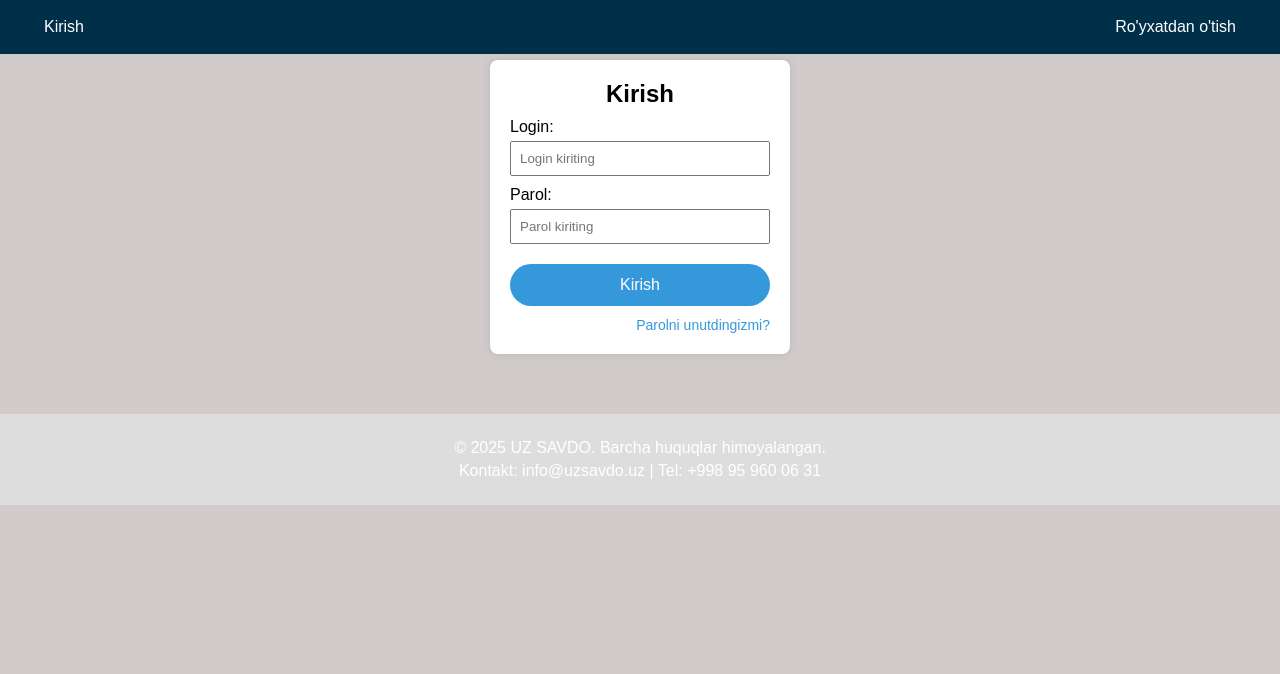
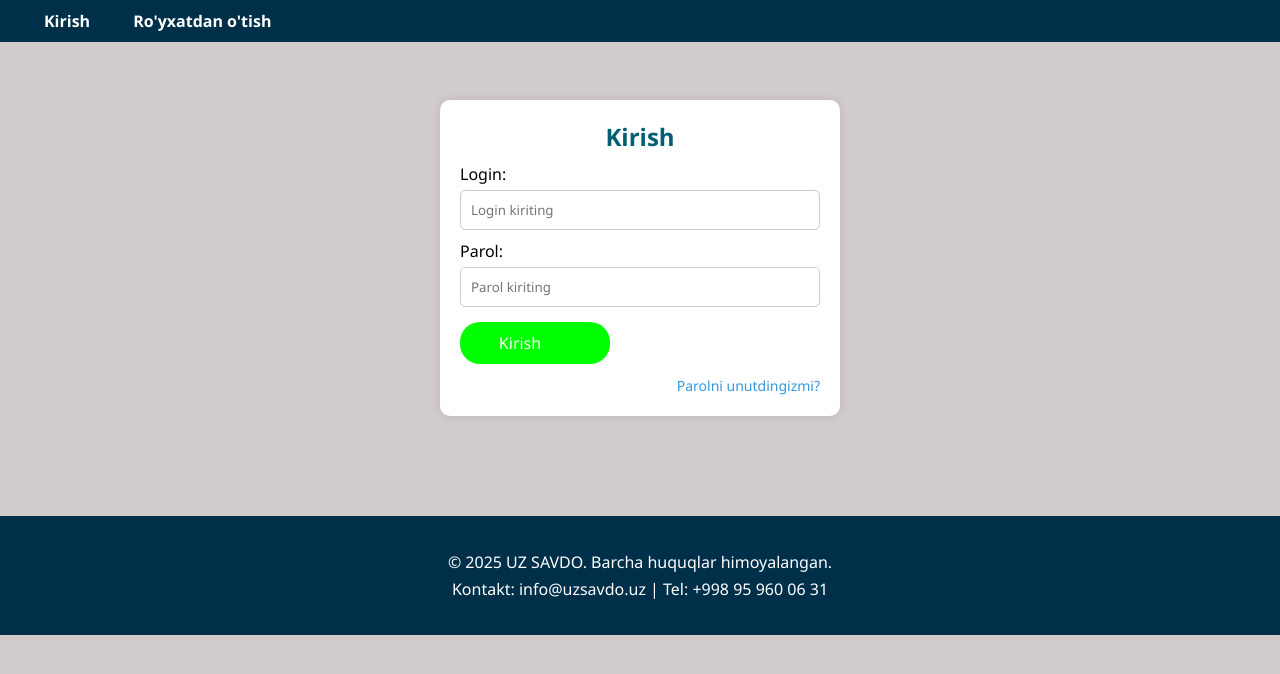
Before and after one commit to bexr1uz/Marketing-uz-, a plain HTML site: page n.html in a window 1280 px wide. Drawn offline with Linux system fonts and the light colour scheme.

Commit message:
Add files via upload

```diff
--- a/n.html
+++ b/n.html
@@ -7,23 +7,26 @@
 </head>
 <body>
 
-  <div class="navbar">
-    <a href="n.html">Kirish</a>
-    <a href="c.html">Ro'yxatdan o'tish</a>
+<div class="navbar" style="float: right; width: 100%;">
+    <ul class="right-menu">
+      <li><a href="n.html">Kirish</a></li>
+      <li><a href="c.html">Ro'yxatdan o'tish</a></li>
+    </ul>
   </div>
 
   <div class="olim">
     <h2>Kirish</h2>
+
     <label>Login:</label>
     <input type="text" placeholder="Login kiriting">
 
     <label>Parol:</label>
     <input type="password" placeholder="Parol kiriting">
 
-    <div class="olim1">
-      <input type="checkbox" id="login-btn">
-      <label for="login-btn" class="olim2"></label>
-    </div>
+      <button class="animationbtn">
+        <span class="Sumbit-text">Kirish</span>
+        <span class="check-icon">✔️</span>
+      </button>
 
     <div class="forgot">
       <a href="w.html">Parolni unutdingizmi?</a>
--- a/style.css
+++ b/style.css
@@ -2,39 +2,68 @@
   margin: 0;
   padding: 0;
   box-sizing: border-box;
-  font-family: sans-serif;
+  font-family: 'Segoe UI', sans-serif;
 }
+
+body {
+  margin: 0;
+  background-color: #d1cbcb;
+}
+
 .top-banner img {
   width: 100%;
   height: auto;
   object-fit: cover;
 }
+
 .welcome {
   text-align: center;
   padding: 20px;
 }
+
 .navbar {
-  background-color: #001f2b;
+  position: fixed;
+  top: 0;
+  width: 100%;
+  z-index: 1000;
   display: flex;
   justify-content: space-between;
   align-items: center;
-  padding: 10px 20px;
+  background-color: #003049;
+  padding: 10px 30px;
+  color: white;
 }
+
+.logo {
+  width: 60px;
+  height: 60px;
+  border-radius: 50%;
+  object-fit: cover;
+}
+
 .navbar ul {
   list-style: none;
   display: flex;
   gap: 15px;
   position: relative;
+  margin: 0;
+  padding: 0;
 }
-.navbar a {
+
+.navbar ul li a {
   color: white;
   text-decoration: none;
+  font-weight: bold;
+  transition: color 0.3s ease;
   padding: 8px 14px;
   border-radius: 5px;
 }
-.navbar a:hover {
+
+.navbar ul li a:hover {
   background-color: #005f73;
+  color: #ffcc00;
 }
+
 .left-menu li.dropdown ul.dropdown-menu {
   display: none;
   position: absolute;
@@ -46,21 +75,26 @@
   z-index: 1001;
   list-style: none;
 }
+
+.left-menu li.dropdown:hover > ul.dropdown-menu {
+  display: block;
+}
+
 .left-menu li.dropdown ul.dropdown-menu li {
   padding: 8px 20px;
 }
-.left-menu li.dropdown:hover > ul.dropdown-menu {
-  display: block;
-}
+
 .left-menu li.dropdown ul.dropdown-menu li a {
   color: white;
   display: block;
   text-decoration: none;
 }
+
 .left-menu li.dropdown ul.dropdown-menu li a:hover {
   background-color: #005f73;
   color: #ffcc00;
 }
+
 .categories {
   display: flex;
   justify-content: center;
@@ -68,6 +102,7 @@
   margin: 30px 0;
   flex-wrap: wrap;
 }
+
 .category {
   background: white;
   border-radius: 10px;
@@ -76,41 +111,47 @@
   padding: 15px;
   width: 200px;
 }
+
 .category img {
   width: 100%;
   height: 120px;
   object-fit: cover;
   border-radius: 8px;
 }
-.auth {
+
+.auth, .olim {
   max-width: 400px;
-  margin: 30px auto;
+  margin: 100px auto;
   background: #fff;
   padding: 20px;
   box-shadow: 0 0 10px rgba(0,0,0,0.1);
   border-radius: 10px;
+}
 
-}
-.auth h2 {
+.auth h2, .olim h2 {
   text-align: center;
   color: #005f73;
 }
-.auth label {
+
+.auth label, .olim label {
   display: block;
   margin-top: 10px;
 }
-.auth input {
+
+.auth input, .olim input[type="text"], .olim input[type="password"] {
   width: 100%;
   padding: 10px;
   margin-top: 5px;
   border: 1px solid #ccc;
   border-radius: 5px;
 }
+
 .auth img {
   width: 20px;
   margin-right: 5px;
   vertical-align: middle;
 }
+
 .auth button {
   width: 100%;
   background: #005f73;
@@ -121,113 +162,9 @@
   border-radius: 5px;
   cursor: pointer;
 }
+
 .auth .register {
   background: #0a9396;
-}
-body {
-  margin: 0;
-  font-family: 'Segoe UI', sans-serif;
-  background-color: #d1cbcb;
-}
-.navbar {
-  position: fixed;
-  top: 0;
-  width: 100%;
-  z-index: 1000;
-  display: flex;
-  align-items: center;
-  justify-content: space-between;
-  background-color: #003049;
-  padding: 10px 30px;
-  color: white;
-}
-.logo {
-  width: 60px;
-  height: 60px;
-  border-radius: 50%;
-  object-fit: cover;
-}
-.right-menu {
-  display: flex;
-  list-style: none;
-  gap: 20px;
-  margin: 0;
-  padding: 0;
-}
-.navbar ul li a {
-  color: white;
-  text-decoration: none;
-  font-weight: bold;
-  transition: color 0.3s ease;
-}
-.navbar ul li a:hover {
-  color: #ffcc00;
-}
-.content {
-  padding-top: 200px;
-  text-align: center;
-  padding-bottom: 100px;
-}
-.footer {
-  background-color: #003049;
-  color: white;
-  padding: 30px 20px;
-  text-align: center;
-}
-.footer p {
-  margin: 5px 0;
-}
-.footer a {
-  color: #ffcc00;
-  text-decoration: none;
-}
-.footer a:hover {
-  text-decoration: underline;
-}
-.m{
-  padding-top: 100px;
-}
-.card{
-  padding-top: 100px;
-  padding-bottom: 100px;
-  text-align: center;
-  font-size: 20px;
-  float: left;
-  margin: 100px;
-  border-radius: 25px ;
-  background-color: aliceblue;
-  height: 420px;
-  width: 170px;
-}
-img{
-  width: 70%;
-  height: auto;
-  padding-top: -90px;
-}
-
- .olim {
-      max-width: 300px;
-      margin: 60px auto;
-      background: white;
-      padding: 20px;
-      border-radius: 8px;
-      box-shadow: 0 0 10px rgba(0,0,0,0.1);
-    }
-
-    .olim h2 {
-      text-align: center;
-    }
-
-    .olim label {
-      display: block;
-      margin-top: 10px;
-    }
-
-    .olim input[type="text"],
-    .olim input[type="password"] {
-      width: 100%;
-      padding: 8px;
-      margin-top: 5px;
 }
 
 .olim1 {
@@ -282,13 +219,6 @@ img{
   100% { transform: rotate(360deg); }
 }
 
-    .footer {
-      text-align: center;
-      padding: 20px;
-      background-color: #ddd;
-      margin-top: 40px;
-    }
-
 .forgot {
   text-align: right;
   margin-top: 10px;
@@ -299,3 +229,99 @@ img{
   color: #3498db;
   text-decoration: none;
 }
+
+.footer {
+  background-color: #003049;
+  color: white;
+  padding: 30px 20px;
+  text-align: center;
+  margin-top: 40px;
+}
+
+.footer p {
+  margin: 5px 0;
+}
+
+.footer a {
+  color: #ffcc00;
+  text-decoration: none;
+}
+
+.footer a:hover {
+  text-decoration: underline;
+}
+
+.m {
+  padding-top: 100px;
+}
+
+.card {
+  padding-top: 100px;
+  padding-bottom: 100px;
+  text-align: center;
+  font-size: 20px;
+  float: left;
+  margin: 100px;
+  border-radius: 25px;
+  background-color: aliceblue;
+  height: 420px;
+  width: 170px;
+}
+
+.card img {
+  width: 70%;
+  height: auto;
+}
+
+.content {
+  padding-top: 200px;
+  text-align: center;
+  padding-bottom: 100px;
+}
+
+.animationbtn {
+  width: 150px;
+  background-color: rgb(0, 255, 0);
+  color: white;
+  padding: 10px;
+  margin-top: 15px;
+  border: none;
+  border-radius: 20px;
+  font-size: 16px;
+  cursor: pointer;
+  position: relative;
+  overflow: hidden;
+  display: flex;
+  justify-content: center;
+  align-items: center;
+  gap: 10px;
+  transition: all 0.4s ease;
+  outline: none;
+  text-align: center;
+}
+
+.animationbtn .check-icon {
+  opacity: 0;
+  transition: opacity 0.3s ease;
+}
+
+.animationbtn:focus {
+  width: 50px;
+  height: 50px;
+  border-radius: 50%;
+  padding: 0;
+  font-size: 0;
+  background-color: rgb(0, 255, 0);
+  animation: spin 0.6s ease-in-out;
+  outline: none;
+}
+
+.animationbtn:focus .Sumbit-text {
+  display: none;
+}
+
+.animationbtn:focus .check-icon {
+  opacity: 1;
+  font-size: 24px;
+  color: #28a745;
+}
```
Also changed, not shown: auth.html (+18 -12 lines). Lines whose indentation alone changed are shown as unchanged.
